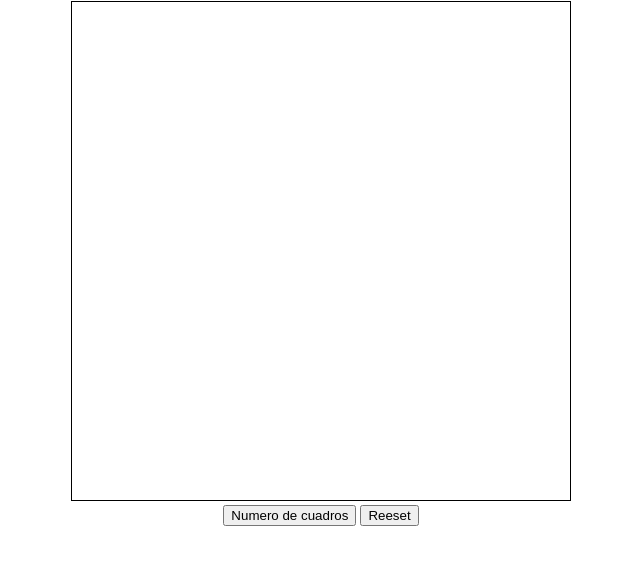
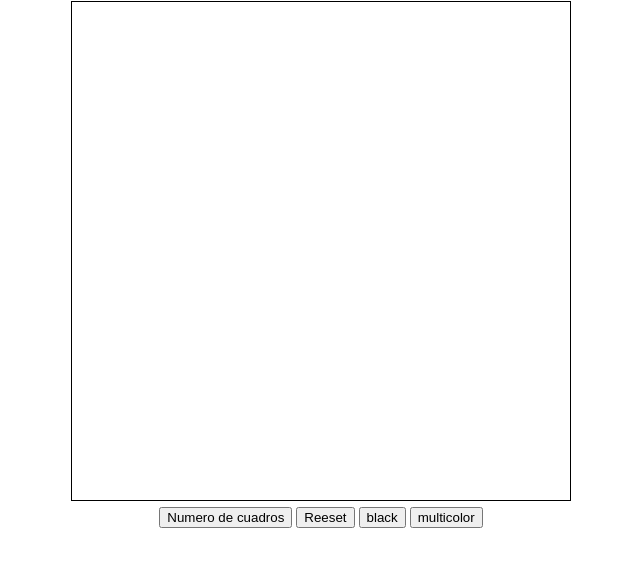
Before and after one commit to ricardovargasri/Etch-a-Sketch, a plain HTML site: page index.html in a window 1280 px wide. Shown: the part 79-646 px from the top of the page, without its empty margins (319-959 px from the left). Drawn offline with Linux system fonts and the light colour scheme.

Commit message:
modificaciones

```diff
--- a/index.html
+++ b/index.html
@@ -17,6 +17,8 @@
     <div class="botones">
       <button class="boton" id="numerador">Numero de cuadros</button>
       <button class="boton" id="reload">Reeset</button>
+      <button class="boton" id="black">black</button>
+      <button class="boton" id="multicolor">multicolor</button>
     </div>
 
   </main>
```
